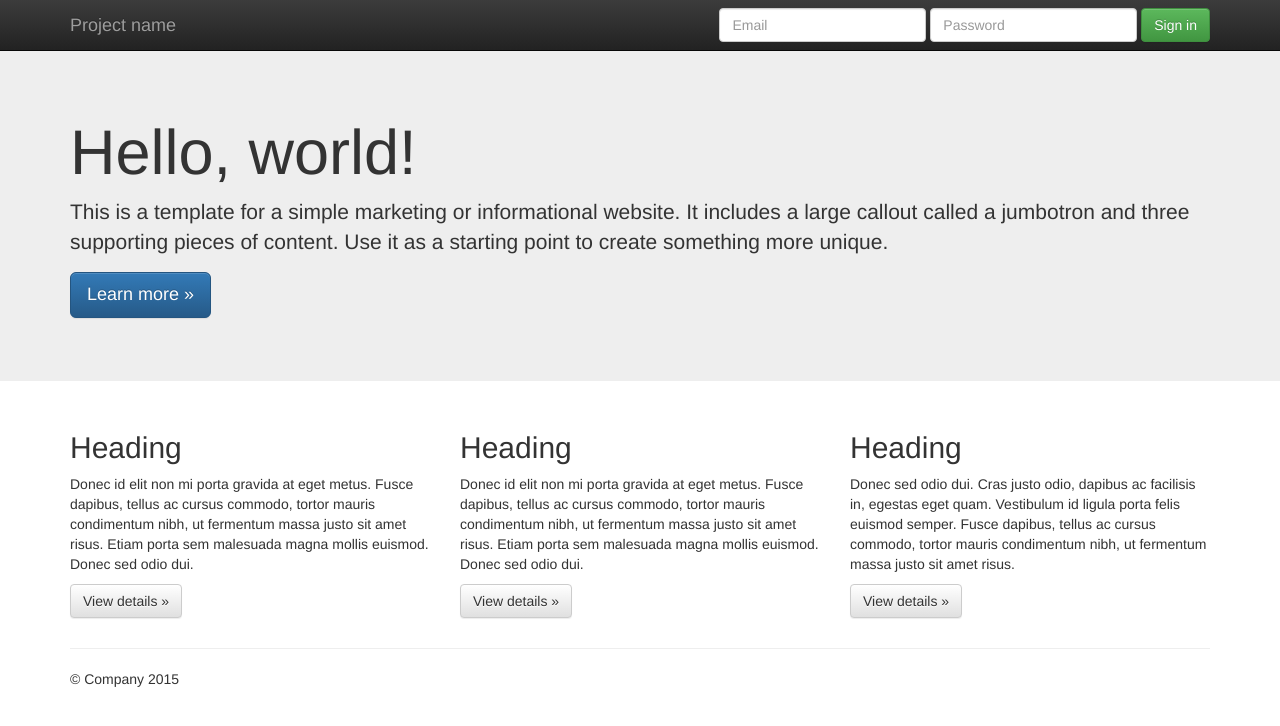
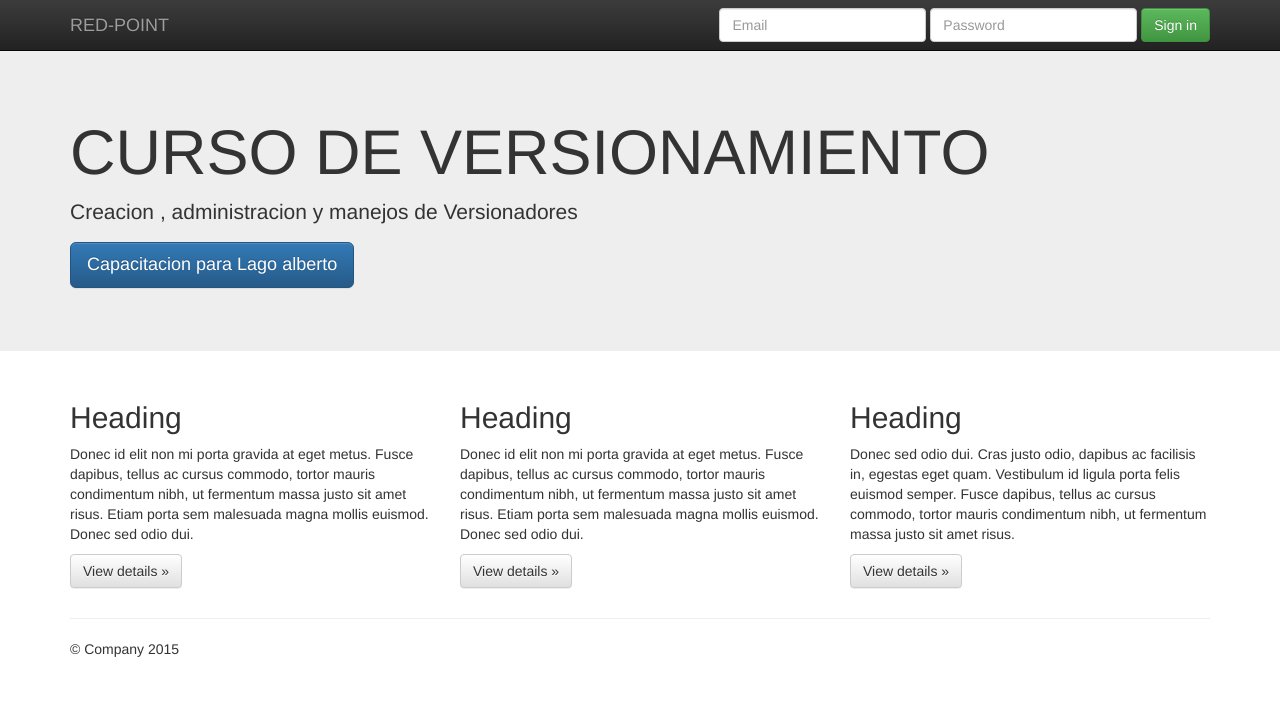
Before and after one commit to RigoLP/cursoGit, a plain HTML site: page index.html in a window 1280 px wide. Drawn offline with nearby package versions, Linux system fonts and the light colour scheme.

Commit message:
Se agrega titulo a la pagina principal

```diff
--- a/index.html
+++ b/index.html
@@ -36,7 +36,7 @@
             <span class="icon-bar"></span>
             <span class="icon-bar"></span>
           </button>
-          <a class="navbar-brand" href="#">Project name</a>
+          <a class="navbar-brand" href="#">RED-POINT</a>
         </div>
         <div id="navbar" class="navbar-collapse collapse">
           <form class="navbar-form navbar-right" role="form">
@@ -55,9 +55,9 @@
     <!-- Main jumbotron for a primary marketing message or call to action -->
     <div class="jumbotron">
       <div class="container">
-        <h1>Hello, world!</h1>
-        <p>This is a template for a simple marketing or informational website. It includes a large callout called a jumbotron and three supporting pieces of content. Use it as a starting point to create something more unique.</p>
-        <p><a class="btn btn-primary btn-lg" href="#" role="button">Learn more &raquo;</a></p>
+        <h1>CURSO DE VERSIONAMIENTO</h1>
+        <p>Creacion , administracion y manejos de Versionadores</p>
+        <p><a class="btn btn-primary btn-lg" href="#" role="button">Capacitacion para Lago alberto</a></p>
       </div>
     </div>
 
```
